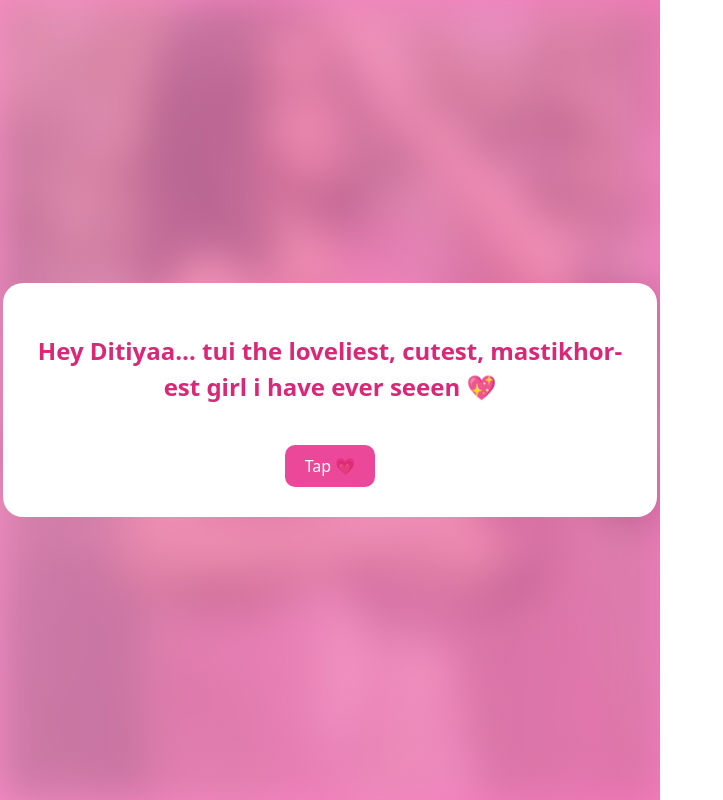
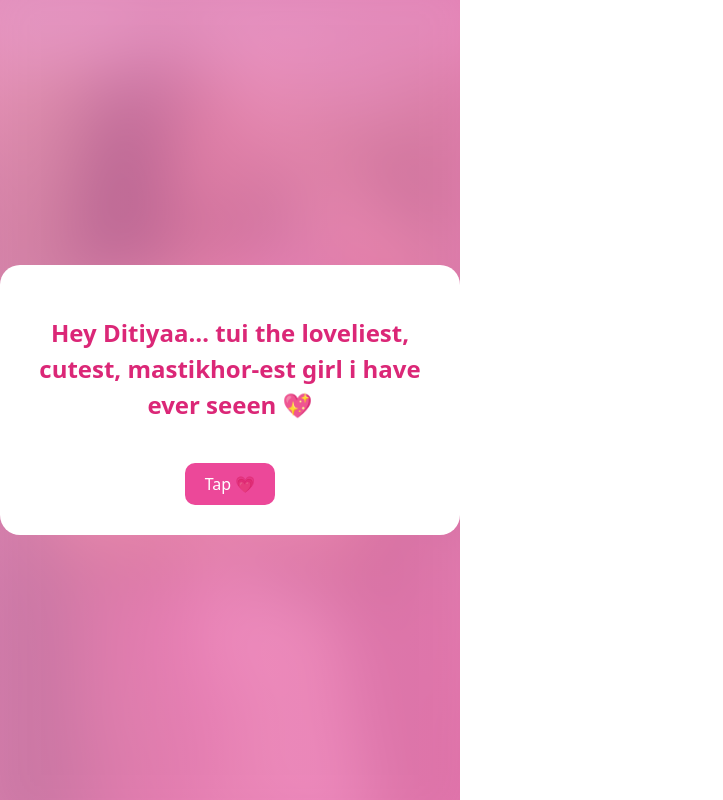
Before and after one commit to Kamikaze-09/valentine, a React (Vite) app: page / in a window 1280 px wide. Shown: the whole page, without its empty margins (0-723 px from the left). Built offline with nearby package versions, Linux system fonts and the light colour scheme.

Commit message:
photo update

```diff
--- a/src/App.jsx
+++ b/src/App.jsx
@@ -114,13 +114,17 @@ setTimeout(() => {
       {/* Blurred background */}
       <div style={{
         position: "absolute",
-        inset: 0,
+        width: "100%",
+        height: "100%",
         backgroundImage: "url('/ditiyaa.jpg')",
-        backgroundSize: "cover",
+        backgroundRepeat: "no-repeat",
         backgroundPosition: "center",
-        filter: "blur(20px)",
+        backgroundSize: "contain",
+        filter: "blur(30px)",
+        transform: "scale(1.2)",
         opacity: 0.25
       }} />
+
 
       {/* Hearts */}
       {hearts.map((id) => (
@@ -151,7 +155,7 @@ setTimeout(() => {
         padding: "30px",
         borderRadius: "20px",
         width: "90%",
-        maxWidth: "600px",
+        maxWidth: "400px",
         textAlign: "center",
         zIndex: 2
       }}>
```
